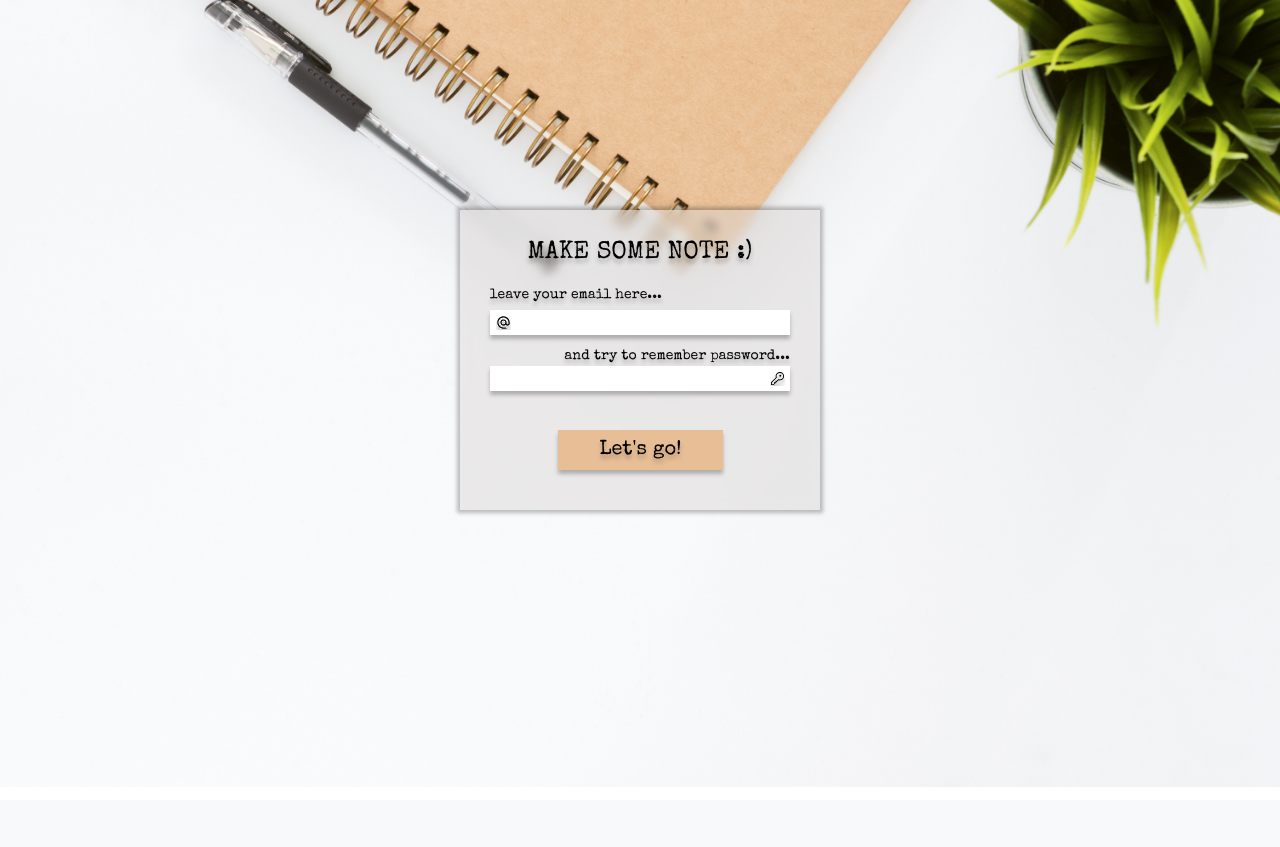
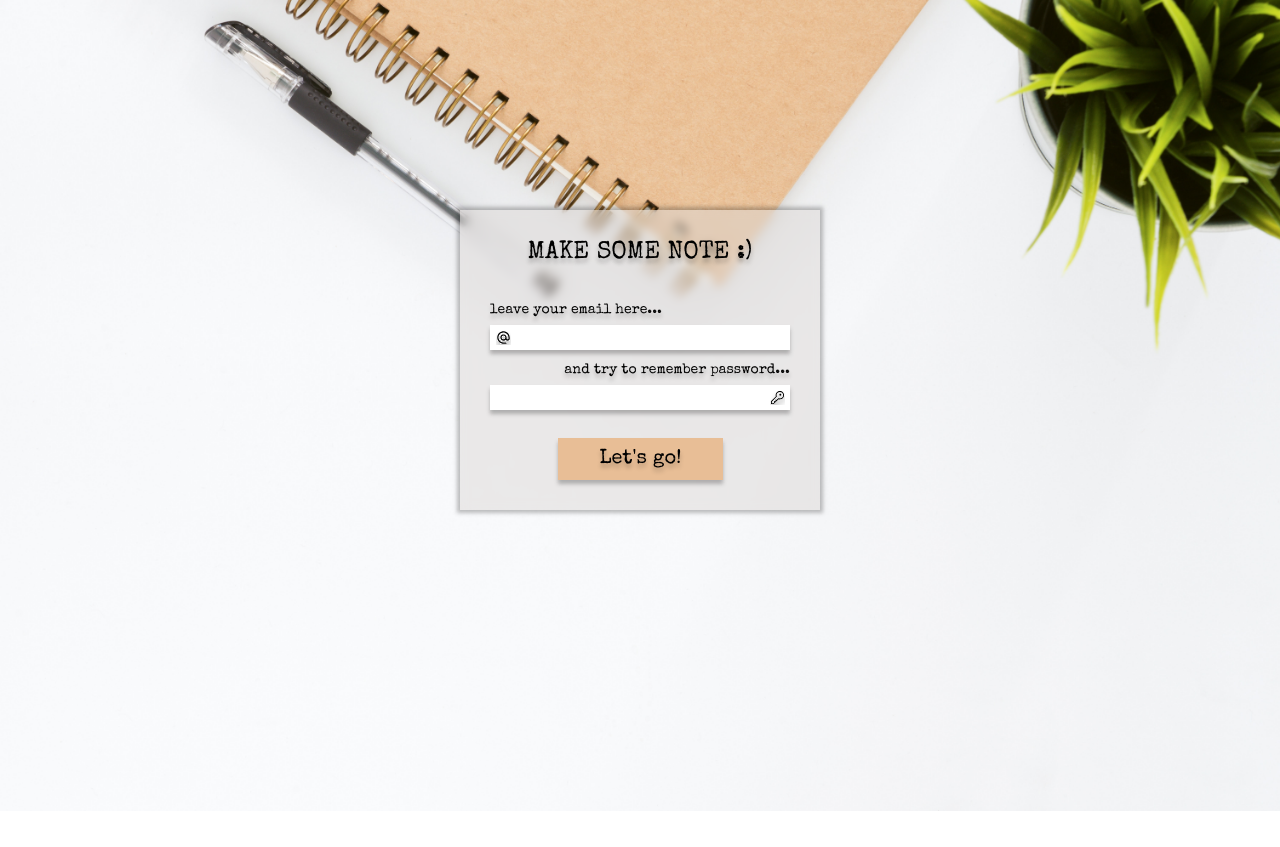
Before and after one commit to SerzhKorochan/notes-solution, a PHP site: page /authorization.html in a window 1280 px wide. Before the commit the page ends 787 px from the top, so only its background shows below. Run offline with PHP 8.4, Linux system fonts and the light colour scheme.

Commit message:
Update style.css

```diff
--- a/style.css
+++ b/style.css
@@ -2,7 +2,12 @@
     @import url('https://fonts.googleapis.com/css2?family=Special+Elite&display=swap');
 
 /*главный экран*/
+html {
+    height: 96%;
+}
+
 body {
+    min-height: 83%;
     background: url(img/pexels-tirachard-kumtanom-733852.jpg);
     background-size: 100%;
     position: relative;
@@ -21,14 +26,15 @@ body {
 }
 
 #form-container button {
+    padding: 1px 0px;
     width: 165px;
-    height: 40px;
+    height: 42px;
     background: #E8BE96;
     box-shadow: 0px 4px 4px rgba(0, 0, 0, 0.25);
     border: none;
     font-family: 'Special Elite', cursive;
     font-size: 20px;
-    margin-top: 220px;
+    margin-top: 228px;
     margin-left: 98px;
     text-shadow: 0px 4px 4px rgba(0, 0, 0, 0.25);
 }
@@ -38,7 +44,7 @@ body {
     position: absolute;
     width: 300px;
     height: 239px;
-    margin: 30px;
+    padding: 30px;
 }
 
 #authorization-form h1 {
@@ -48,13 +54,14 @@ body {
     text-align: center;
     text-transform: uppercase;
     margin: 0px;
-    margin-bottom: 20px;
+    margin-bottom: 35px;
     text-shadow: 0px 4px 4px rgba(0, 0, 0, 0.25);
 }
 
 /*Блок ввода почты*/
 #email-input-container p {
     font-family: 'Special Elite', cursive;
+    margin: 0px;
     font-size: 14px;
     line-height: 20px;
     margin-bottom: 5px;
@@ -78,9 +85,9 @@ body {
 #password-input-container p {
     font-family: 'Special Elite', cursive;
     font-size: 14px;
-    line-height: 10px;
+    line-height: 20px;
     text-align: right;
-    margin-top: 16px;
+    margin-top: 10px;
     margin-bottom: 5px;
     text-shadow: 0px 4px 4px rgba(0, 0, 0, 0.25);
 }
```
